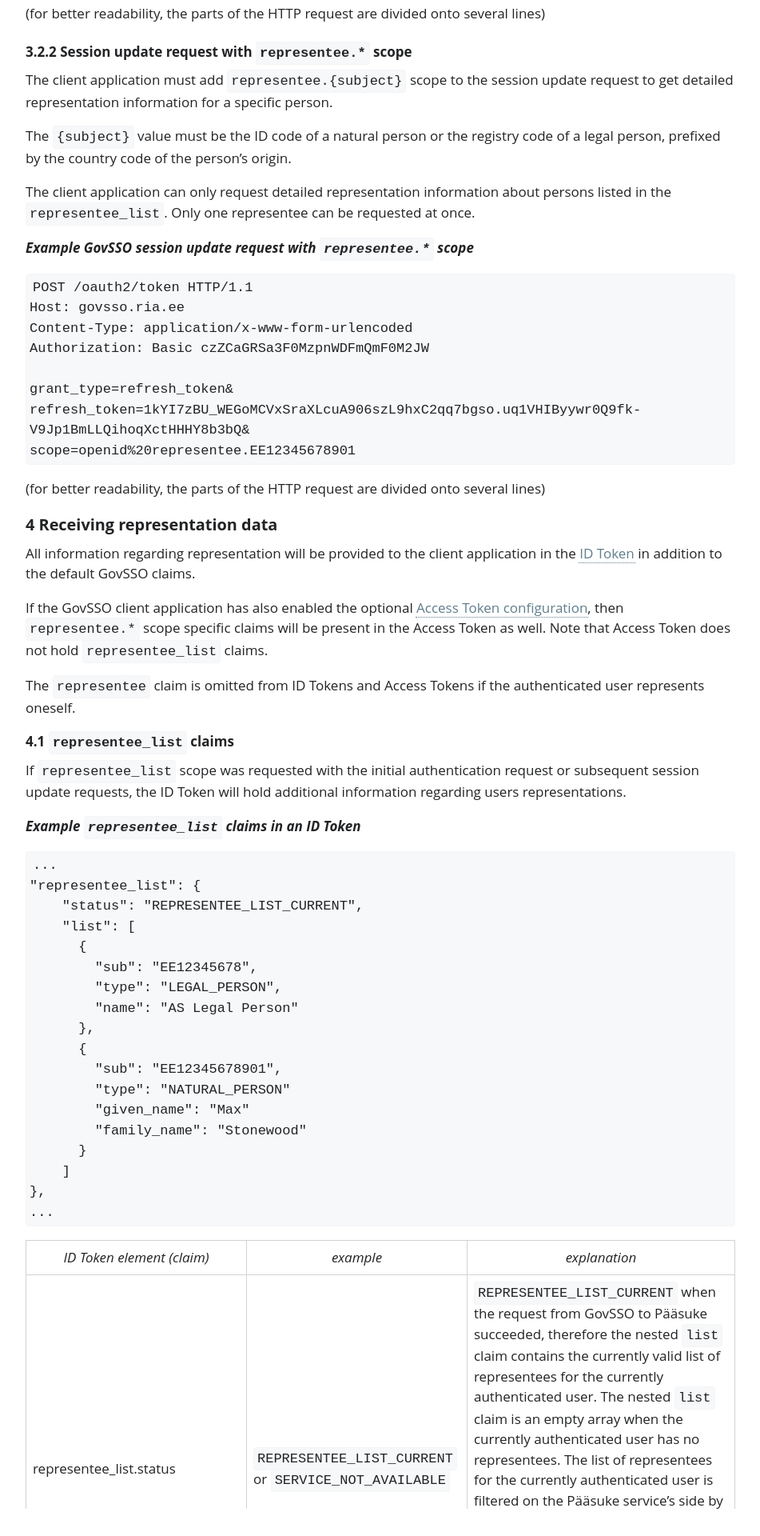
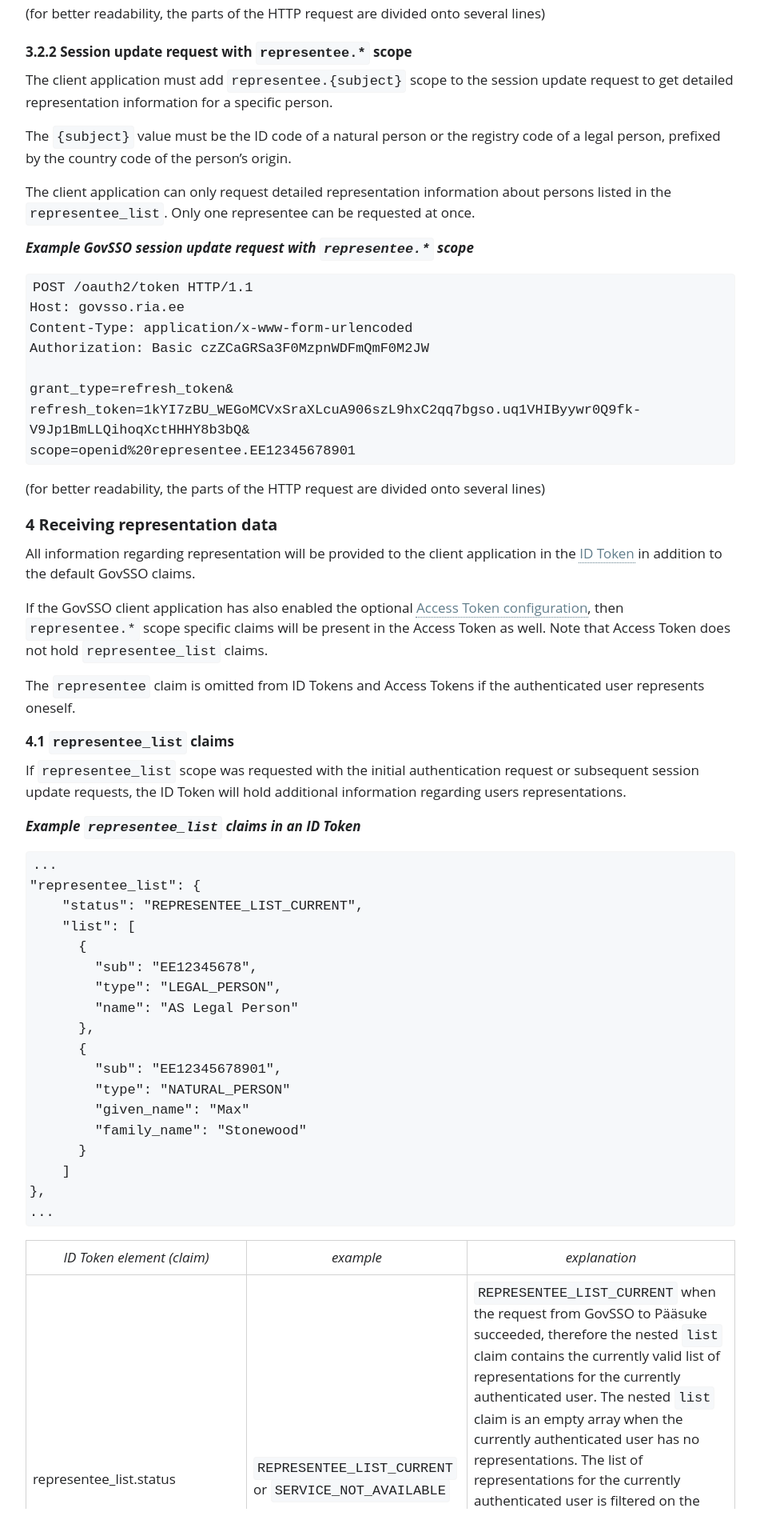
Before and after one commit to e-gov/GOVSSO, a Jekyll site: the page built from Representee.md, in a window 1280 px wide. Shown: the part 3114-5034 px from the top of the page at 80% size, without its empty margins (326-1277 px from the left). Built offline with Jekyll 4.4.1, drawn with Linux system fonts in a browser that asks for light colours; some of the changed text lies outside the part shown.

Commit message:
Update Representee.md
Replace 'representee' with 'representation' where possible and introduce the new term 'representee' once it is not possible to avoid using it

```diff
--- a/Representee.md
+++ b/Representee.md
@@ -137,9 +137,9 @@ If `representee_list` scope was requested with the initial authentication reques
 
 | ID Token element (claim) | example | explanation |
 |--------------------------|---------|-------------|
-| representee_list.status | `REPRESENTEE_LIST_CURRENT` or `SERVICE_NOT_AVAILABLE`| `REPRESENTEE_LIST_CURRENT` when the request from GovSSO to Pääsuke succeeded, therefore the nested `list` claim contains the currently valid list of representees for the currently authenticated user. The nested `list` claim is an empty array when the currently authenticated user has no representees. The list of representees for the currently authenticated user is filtered on the Pääsuke service's side by the namespaces, roles, or other criteria configured with "Parameters for Pääsuke request" in [chapter 2](2-enabling-and-configuring-representee-feature).<br> `SERVICE_NOT_AVAILABLE` when the request from GovSSO to Pääsuke failed (temporary problem); therefore, the nested `list` claim is omitted. |
+| representee_list.status | `REPRESENTEE_LIST_CURRENT` or `SERVICE_NOT_AVAILABLE`| `REPRESENTEE_LIST_CURRENT` when the request from GovSSO to Pääsuke succeeded, therefore the nested `list` claim contains the currently valid list of representations for the currently authenticated user. The nested `list` claim is an empty array when the currently authenticated user has no representations. The list of representations for the currently authenticated user is filtered on the Pääsuke service's side by the namespaces, roles, or other criteria configured with "Parameters for Pääsuke request" in [chapter 2](2-enabling-and-configuring-representee-feature).<br> `SERVICE_NOT_AVAILABLE` when the request from GovSSO to Pääsuke failed (temporary problem); therefore, the nested `list` claim is omitted. |
 | representee_list.list.sub | `EE12345678901` | The ID code of a natural person or the registry code of a legal person. Prefixed by the country code of the person's origin. |
-| representee_list.list.type | `NATURAL_PERSON` or `LEGAL_PERSON` | Type of the representee. |
+| representee_list.list.type | `NATURAL_PERSON` or `LEGAL_PERSON` | Type of the representee (person the user has a right to represent). |
 | representee_list.list.name | `AS Legal Person` | Legal person's official name. |
 | representee_list.list.given_name | `Max` | Natural person's given name. |
 | representee_list.list.family_name | `Stonewood` | Natural person's family name. |
@@ -197,7 +197,7 @@ If `representee.{subject}` scope was requested with session update requests, the
 | representee.name | `AS Legal Person` | Legal person's official name. |
 | representee.given_name | `Max` | Natural person's given name. |
 | representee.family_name | `Stonewood` | Natural person's family name. |
-| representee.mandates.role | `"role": "BR_REPRIGHT:MANAGEMENT"` | Roles that have been granted to the currently authenticated user for representing that representee. At least one role exists for each representee. |
+| representee.mandates.role | `"role": "BR_REPRIGHT:ROLE_IN_BOARD"` | Role codes of authorisations and legal representation rights that the currently authenticated user has been granted to represent that representee. For each representee returned by GovSSO, there exists at least one role. |
 
 ## 5 Logout request
 
```
